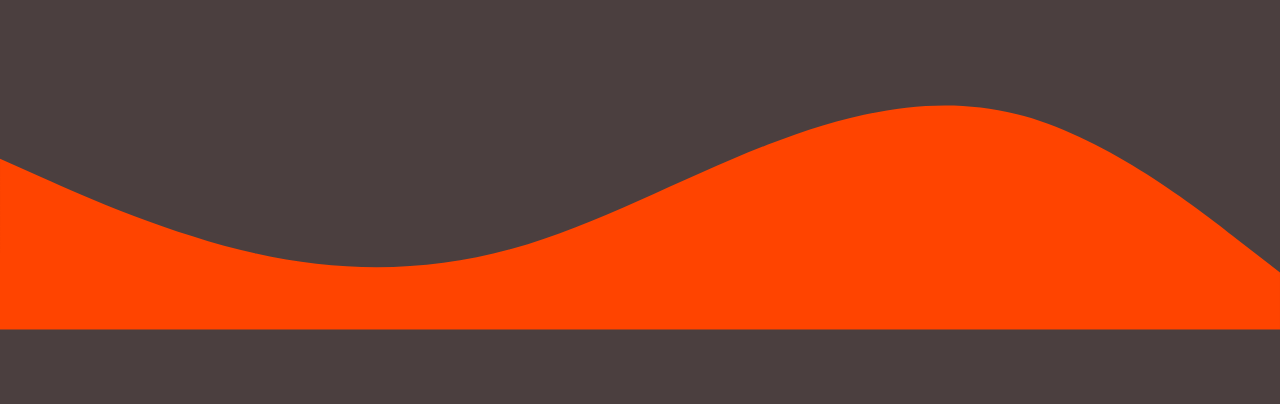
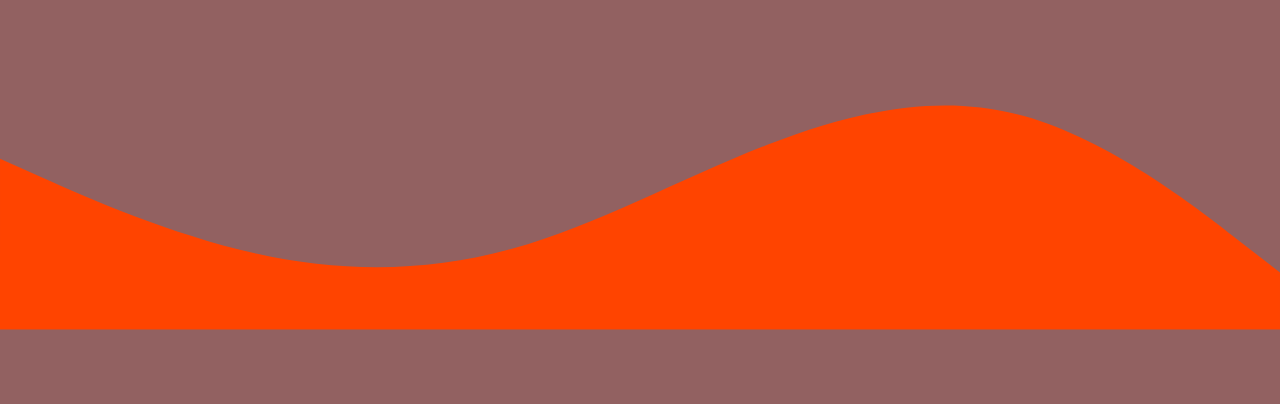
Before and after one commit to ahmadwaffa/ahmadwaffa.com, a plain HTML site: page index.html in a window 1280 px wide. Shown: the part 396-800 px from the top of the page. Drawn offline with nearby package versions, Linux system fonts and the light colour scheme.

Commit message:
style.css

```diff
--- a/style.css
+++ b/style.css
@@ -5,6 +5,6 @@
   background-color: #ff4400;
 }
 body {
-  background-color: rgb(75, 63, 63);
+  background-color: rgb(146, 97, 97);
   font-family: cursive;
 }
```
